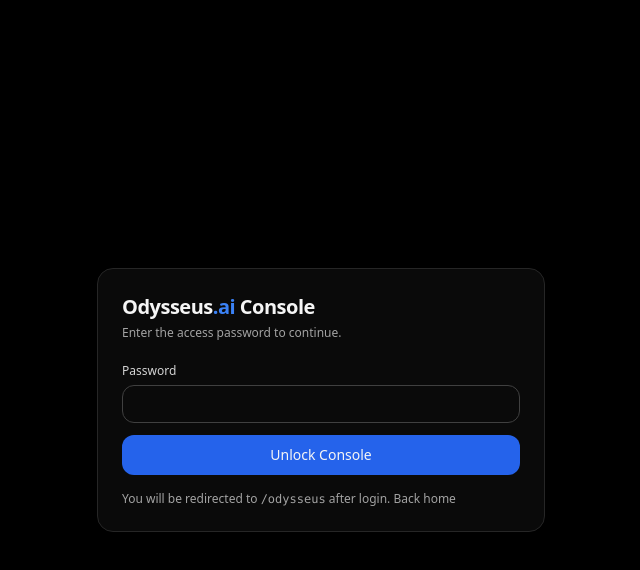
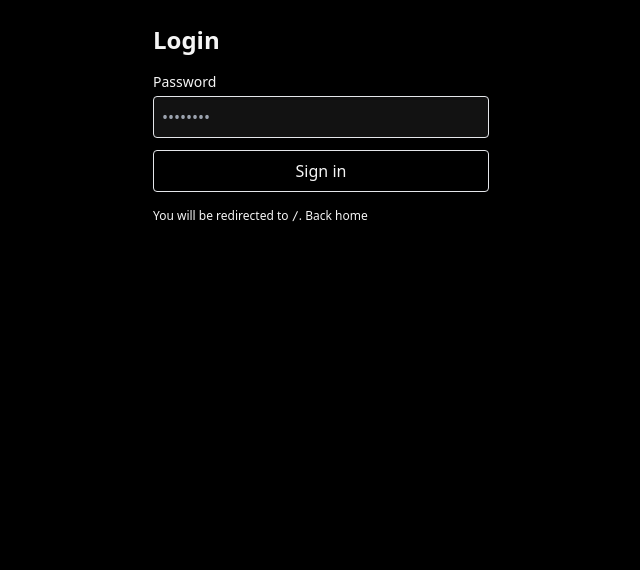
Before and after one commit to ruebenwood/odysseus, a Next.js app: page /login in a window 1280 px wide. Shown: the top 570 px of the page, without its empty margins (319-959 px from the left). Built offline with nearby package versions, Linux system fonts and the light colour scheme.

Commit message:
Simplify login page and add form-based login route

```diff
--- /dev/null
+++ b/app/api/login/route.ts
@@ -0,0 +1,50 @@
+import { NextRequest, NextResponse } from "next/server";
+
+export const runtime = "nodejs";
+export const dynamic = "force-dynamic";
+
+function normalizeNext(raw: string | null | undefined): string {
+  if (raw && raw.startsWith("/")) return raw;
+  return "/";
+}
+
+export async function POST(req: NextRequest) {
+  const form = await req.formData();
+  const password = String(form.get("password") ?? "");
+  const next = normalizeNext(form.get("next") as string | null | undefined);
+  const expected = process.env.ODYSSEUS_CONSOLE_PASSWORD;
+
+  const redirectUrl = new URL(req.url);
+
+  if (!expected) {
+    redirectUrl.pathname = "/login";
+    redirectUrl.searchParams.set(
+      "message",
+      "Server misconfigured: ODYSSEUS_CONSOLE_PASSWORD is not set.",
+    );
+    redirectUrl.searchParams.set("next", next);
+    return NextResponse.redirect(redirectUrl, { status: 303 });
+  }
+
+  const ok = password && password === expected;
+
+  redirectUrl.pathname = ok ? next : "/login";
+  redirectUrl.searchParams.delete("message");
+  redirectUrl.searchParams.delete("next");
+
+  if (!ok) {
+    redirectUrl.searchParams.set("message", "Invalid password");
+    redirectUrl.searchParams.set("next", next);
+    return NextResponse.redirect(redirectUrl, { status: 303 });
+  }
+
+  const res = NextResponse.redirect(redirectUrl, { status: 303 });
+  res.cookies.set("odysseus_auth", "1", {
+    httpOnly: true,
+    secure: true,
+    sameSite: "lax",
+    path: "/",
+    maxAge: 60 * 60 * 8,
+  });
+  return res;
+}
--- a/app/login/page.tsx
+++ b/app/login/page.tsx
@@ -1,63 +1,41 @@
 import Link from "next/link";
 
-export const dynamic = "force-dynamic";
+export const dynamic = "force-dynamic"; // safe if later adding dynamic bits
 
 type PageProps = {
   searchParams?: Record<string, string | string[] | undefined>;
 };
 
 export default function LoginPage({ searchParams }: PageProps) {
-  const next = (searchParams?.next as string | undefined) ?? "/odysseus";
+  const next = (searchParams?.next as string | undefined) ?? "/";
   const message = (searchParams?.message as string | undefined) ?? "";
 
   return (
-    <div className="min-h-screen bg-black text-neutral-100 flex items-center justify-center px-4">
-      <div className="w-full max-w-md border border-neutral-800 rounded-2xl bg-neutral-950 p-6 shadow-2xl">
-        <h1 className="text-xl font-semibold mb-1 tracking-tight">
-          Odysseus<span className="text-blue-500">.ai</span> Console
-        </h1>
-        <p className="text-xs text-neutral-400 mb-4">
-          Enter the access password to continue.
-        </p>
+    <main className="mx-auto max-w-sm p-6">
+      <h1 className="text-2xl font-semibold mb-4">Login</h1>
 
-        {message ? (
-          <p className="text-xs text-red-400 bg-red-500/10 border border-red-600/50 rounded-lg px-3 py-2 mb-3">
-            {message}
-          </p>
-        ) : null}
+      {message ? <p className="mb-3 text-sm">{message}</p> : null}
 
-        <form action="/api/auth/login" method="post" className="space-y-3">
+      <form action="/api/login" method="post" className="space-y-3">
         <input type="hidden" name="next" value={next} />
-          <div className="space-y-1">
-            <label
-              htmlFor="password"
-              className="text-xs font-medium text-neutral-300"
-            >
-              Password
-            </label>
+        <div className="flex flex-col gap-1">
+          <label className="text-sm">Password</label>
           <input
-              id="password"
             type="password"
             name="password"
-              autoComplete="current-password"
-              className="w-full rounded-xl border border-neutral-700 bg-neutral-950 px-3 py-2 text-sm outline-none focus:ring-2 focus:ring-blue-600"
+            className="border rounded p-2"
+            placeholder="••••••••"
             required
           />
         </div>
-
-          <button
-            type="submit"
-            className="w-full inline-flex items-center justify-center rounded-xl bg-blue-600 hover:bg-blue-500 px-4 py-2.5 text-sm font-medium transition-colors"
-          >
-            Unlock Console
+        <button type="submit" className="w-full rounded px-4 py-2 border">
+          Sign in
         </button>
       </form>
 
-        <p className="text-xs text-neutral-400 mt-4">
-          You will be redirected to <code>{next}</code> after login. {" "}
-          <Link href="/">Back home</Link>
+      <p className="text-xs mt-4">
+        You will be redirected to <code>{next}</code>. <Link href="/">Back home</Link>
       </p>
-      </div>
-    </div>
+    </main>
   );
 }
```
Lines whose indentation alone changed are shown as unchanged.
